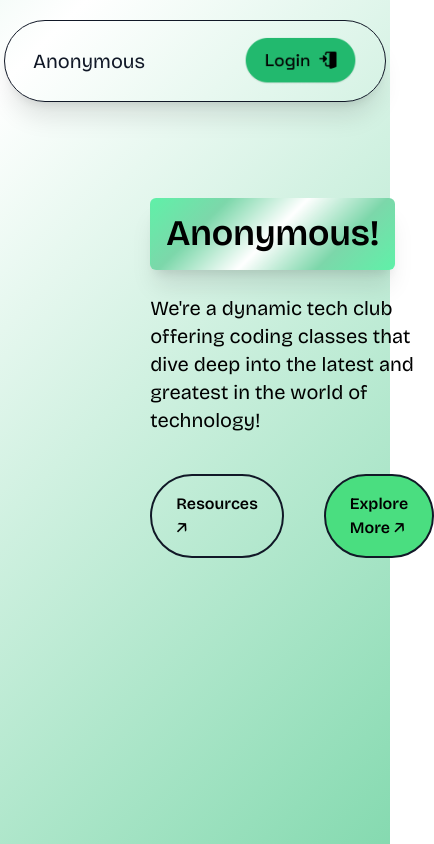
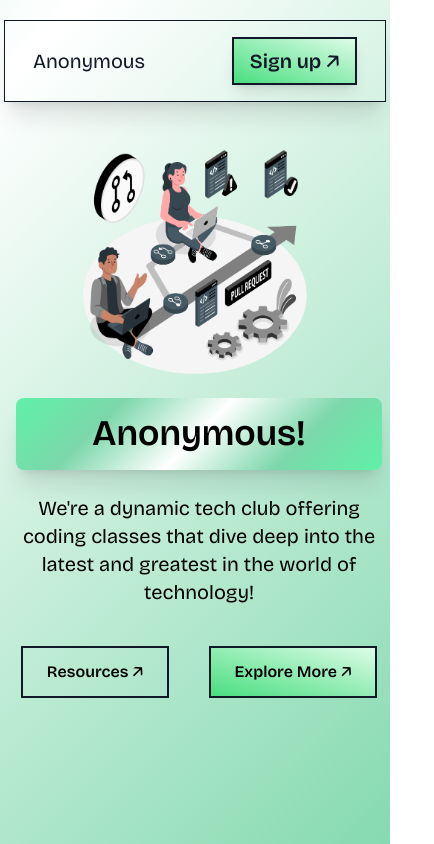
Before and after one commit to DawnDevs/Coding-Club, a React (Create React App) app in the folder frontend/: page / in a window 390 px wide. Shown: the whole page, 434 px wide, since content can reach past the window. Built offline with nearby package versions, Linux system fonts and the light colour scheme.

Commit message:
responsive

```diff
--- a/frontend/src/App.js
+++ b/frontend/src/App.js
@@ -1,7 +1,7 @@
 import './App.css';
 import { BrowserRouter as Router, Routes, Route} from 'react-router-dom';
 import Home from './pages/Home';
-import Navbar from './components/Navbar';
+import Resources from './pages/Resources';
 
 function App() {
   return (
@@ -9,6 +9,7 @@ function App() {
     <Router>
       <Routes>
         <Route path='/' Component={Home}/>
+        <Route path='/resources' Component={Resources}/>
       </Routes>
     </Router>
    </div>
--- a/frontend/src/components/Navbar.jsx
+++ b/frontend/src/components/Navbar.jsx
@@ -1,6 +1,6 @@
 import React, { useState } from "react";
 import { Link } from "react-router-dom";
-import LoginPic from '../assets/login.png'
+// import LoginPic from '../assets/login.png'
 
 
 const Navbar = () => {
@@ -11,7 +11,7 @@ const Navbar = () => {
   };
 
   return (
-    <div className="bg-transparent border border-gray-900 rounded-full mx-1 md:mx-10 lg:mx-32 flex-wrap shadow-xl bricolage-font">
+    <div className="bg-transparent border border-gray-900 mx-1 md:mx-10 lg:mx-32 flex-wrap shadow-xl bricolage-font">
       <div className="flex items-center p-4 mx-3 text-gray-900 text-xl justify-between">
         <Link to="/">
           {/* <img
@@ -36,7 +36,7 @@ const Navbar = () => {
           </li>
           <li className="hover:cursor-pointer hover:shadow-xl border border-gray-400 p-2 rounded-full transition-transform hover:scale-95 ease-in-out">
             <Link
-              to="/track"
+              to="/resources"
               className={
                 "px-2 `menu-item`"
               }
@@ -72,7 +72,8 @@ const Navbar = () => {
           </li>
         </ul>
         <div className=" hover:cursor-pointer transition-transform hover:scale-95 ">
-            <img src={LoginPic} className=" h-12" alt="" />
+            {/* <img src={LoginPic} className=" h-12" alt="" /> */}
+            <p className=" border-2 border-gray-900 shadow-lg p-2 px-4 w-fit font-semibold bg-gradient-to-tr from-green-400 to-green-100 hover:from-green-100 hover:to-green-400">Sign up 🡥</p>
         </div>
       </div>
     </div>
--- /dev/null
+++ b/frontend/src/components/Signup.jsx
@@ -0,0 +1,9 @@
+import React from 'react'
+
+const Signup = () => {
+  return (
+    <div>Signup</div>
+  )
+}
+
+export default Signup
--- a/frontend/src/pages/Home.jsx
+++ b/frontend/src/pages/Home.jsx
@@ -9,16 +9,18 @@ const Home = () => {
     <div className=" gradient-container bg-cover h-screen bricolage-font">
       <div className=" pt-5">
         <Navbar />
-        <div className=" pt-24 flex space-x-20 mx-[18%] items-center">
+        <div className=" pt-12 md:pt-24 md:flex space-x-2 lg:space-x-20 mx-2 lg:mx-[18%] items-center">
             <div className=" flex justify-center w-full">
-              <img className=" h-44 md:h-72 lg:h-96" src={HomePic} alt="" />
+              <img className=" h-56 md:h-72 lg:h-96" src={HomePic} alt="" />
             </div>
-            <div className=" items-center">
-              <p className=" gradient-container1 w-fit shadow-xl text-4xl font-semibold rounded-md p-4">Anonymous!</p>
-              <p className=" pt-6 text-xl">We're a dynamic tech club offering coding classes that dive deep into the latest and greatest in the world of technology!</p>
+            <div className=" pt-6 md:pt-0 items-center">
+              <div className=" gradient-container1 rounded-lg shadow-xl">
+                <p className="text-4xl font-semibold flex justify-center p-4">Anonymous!</p>
+              </div>
+              <p className=" pt-6 text-center text-xl">We're a dynamic tech club offering coding classes that dive deep into the latest and greatest in the world of technology!</p>
               <div className=" flex justify-center pt-10 text-base md:text-xl font-semibold space-x-10">
-                <Link to="" className='hover:cursor-pointer border-2 border-gray-900 w-fit p-4 px-6 rounded-full transition-transform hover:scale-95 ease-in-out hover:shadow-2xl'> Resources 🡥</Link>
-                <Link to='/mint' className='hover:cursor-pointer border-2 border-gray-900 w-fit p-4 px-6 text-black bg-green-400 rounded-full transition-transform hover:scale-95 ease-in-out hover:shadow-2xl'> Explore More 🡥  </Link>
+                <Link to="/resources" className='hover:cursor-pointer border-2 border-gray-900 w-fit p-3 px-6 transition-transform hover:scale-95 ease-in-out hover:shadow-2xl'> Resources 🡥</Link>
+                <Link to='/mint' className='hover:cursor-pointer border-2 border-gray-900 w-fit p-3 px-6 text-black bg-gradient-to-tr from-green-400 to-green-100 hover:from-green-100 hover:to-green-400 transition-transform hover:scale-95 ease-in-out hover:shadow-2xl'> Explore More 🡥  </Link>
               </div>
             </div>
         </div>
--- /dev/null
+++ b/frontend/src/pages/Resources.jsx
@@ -0,0 +1,14 @@
+import React from "react";
+import Navbar from "../components/Navbar";
+
+const Resources = () => {
+  return (
+    <div className=" gradient-container bg-cover h-screen bricolage-font">
+      <div className=" pt-5">
+        <Navbar />
+      </div>
+    </div>
+  );
+};
+
+export default Resources;
```
